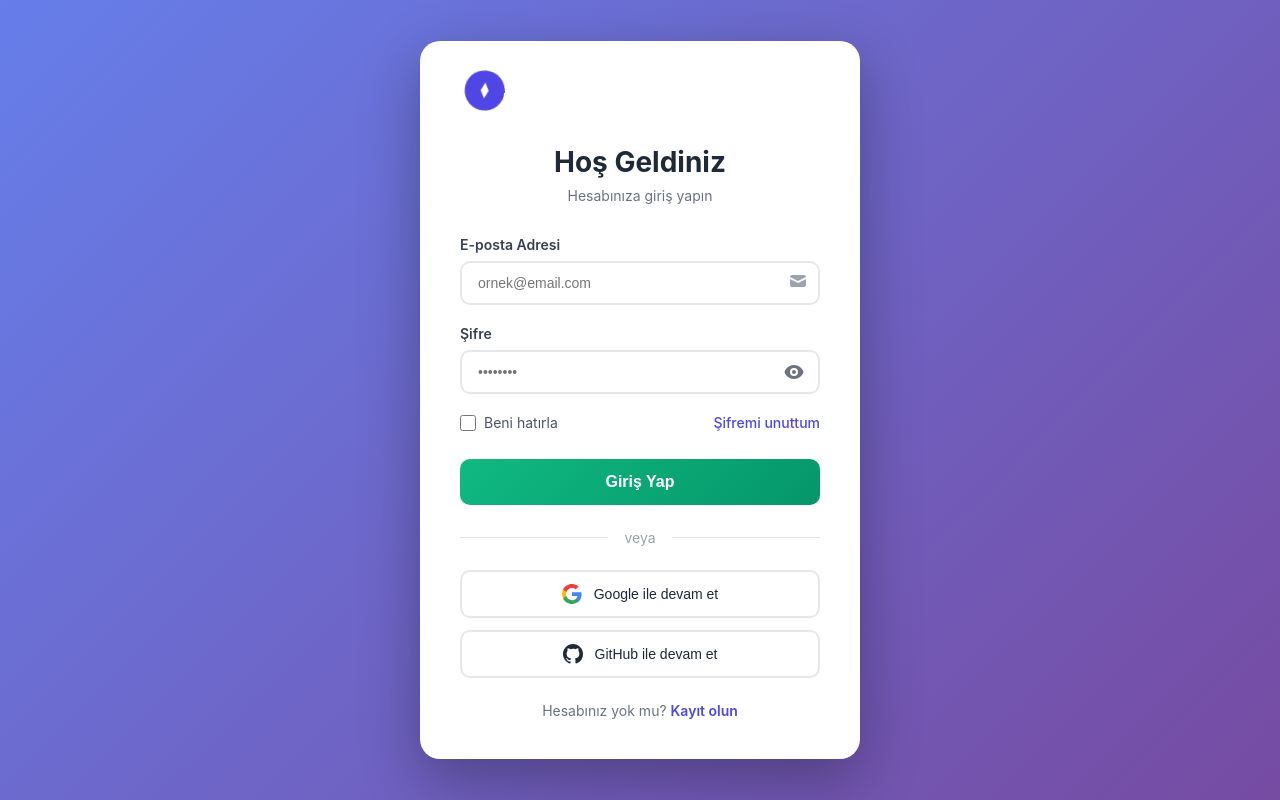
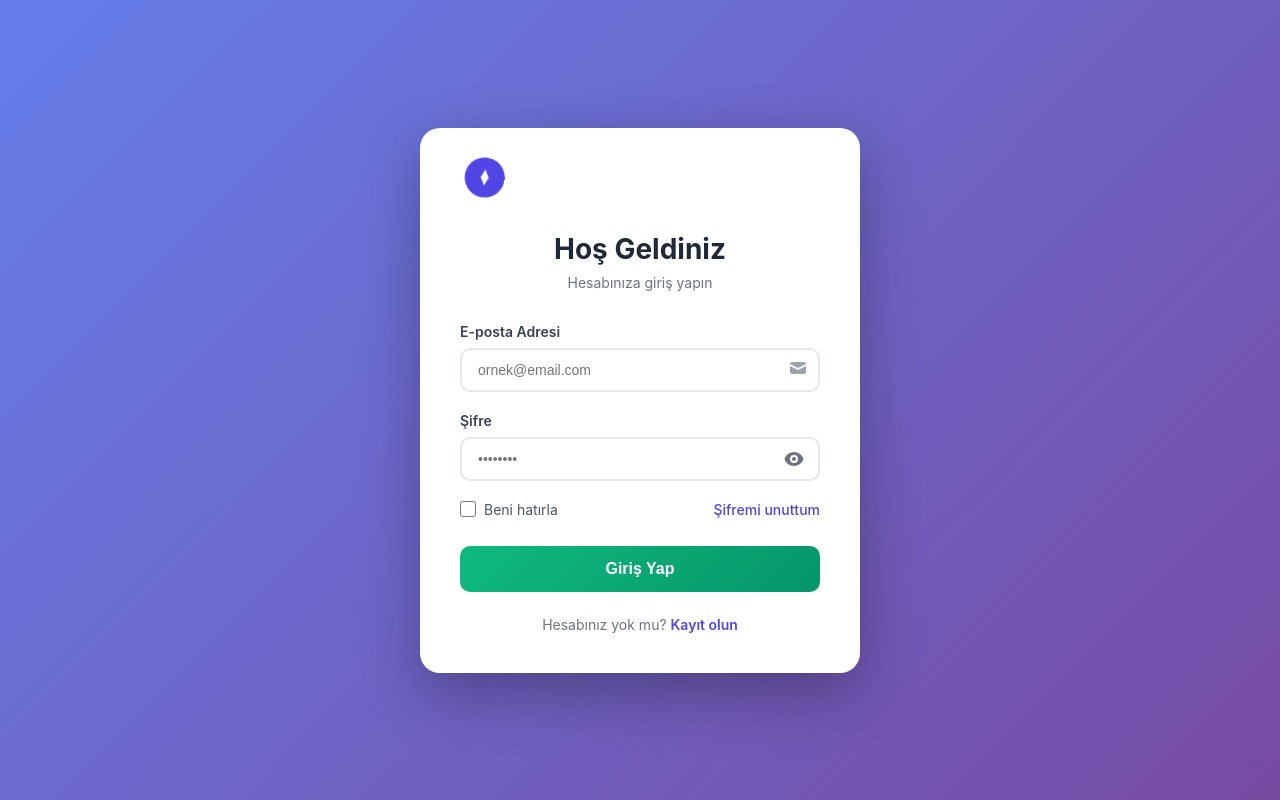
Before and after one commit to MehmetAliAkar/llama-hackathon, a React (Vite) app in the folder frontend/: page /login in a window 1280 px wide. Built offline with nearby package versions, Linux system fonts and the light colour scheme.

Commit message:
alternative login buttons removed

```diff
--- a/frontend/src/components/LoginScreen.jsx
+++ b/frontend/src/components/LoginScreen.jsx
@@ -177,29 +177,6 @@ const LoginScreen = ({ onLoginSuccess }) => {
           </button>
         </form>
 
-        <div className="divider">
-          <span>veya</span>
-        </div>
-
-        <div className="social-login">
-          <button className="social-button google">
-            <svg width="20" height="20" viewBox="0 0 20 20">
-              <path fill="#4285F4" d="M19.6 10.23c0-.82-.1-1.42-.25-2.05H10v3.72h5.5c-.15.96-.74 2.31-2.04 3.22v2.45h3.16c1.89-1.73 2.98-4.3 2.98-7.34z"/>
-              <path fill="#34A853" d="M13.46 15.13c-.83.59-1.96 1-3.46 1-2.64 0-4.88-1.74-5.68-4.15H1.07v2.52C2.72 17.75 6.09 20 10 20c2.7 0 4.96-.89 6.62-2.42l-3.16-2.45z"/>
-              <path fill="#FBBC05" d="M3.99 10c0-.69.12-1.35.32-1.97V5.51H1.07A9.973 9.973 0 000 10c0 1.61.39 3.14 1.07 4.49l3.24-2.52c-.2-.62-.32-1.28-.32-1.97z"/>
-              <path fill="#EA4335" d="M10 3.88c1.88 0 3.13.81 3.85 1.48l2.84-2.76C14.96.99 12.7 0 10 0 6.09 0 2.72 2.25 1.07 5.51l3.24 2.52C5.12 5.62 7.36 3.88 10 3.88z"/>
-            </svg>
-            Google ile devam et
-          </button>
-
-          <button className="social-button github">
-            <svg width="20" height="20" viewBox="0 0 20 20" fill="currentColor">
-              <path fillRule="evenodd" d="M10 0C4.477 0 0 4.484 0 10.017c0 4.425 2.865 8.18 6.839 9.504.5.092.682-.217.682-.483 0-.237-.008-.868-.013-1.703-2.782.605-3.369-1.343-3.369-1.343-.454-1.158-1.11-1.466-1.11-1.466-.908-.62.069-.608.069-.608 1.003.07 1.531 1.032 1.531 1.032.892 1.53 2.341 1.088 2.91.832.092-.647.35-1.088.636-1.338-2.22-.253-4.555-1.113-4.555-4.951 0-1.093.39-1.988 1.029-2.688-.103-.253-.446-1.272.098-2.65 0 0 .84-.27 2.75 1.026A9.564 9.564 0 0110 4.844c.85.004 1.705.115 2.504.337 1.909-1.296 2.747-1.027 2.747-1.027.546 1.379.203 2.398.1 2.651.64.7 1.028 1.595 1.028 2.688 0 3.848-2.339 4.695-4.566 4.942.359.31.678.921.678 1.856 0 1.338-.012 2.419-.012 2.747 0 .268.18.58.688.482A10.019 10.019 0 0020 10.017C20 4.484 15.522 0 10 0z" clipRule="evenodd" />
-            </svg>
-            GitHub ile devam et
-          </button>
-        </div>
-
         <div className="signup-link">
           Hesabınız yok mu? <a href="#" onClick={(e) => { e.preventDefault(); navigate('/register'); }}>Kayıt olun</a>
         </div>
```
